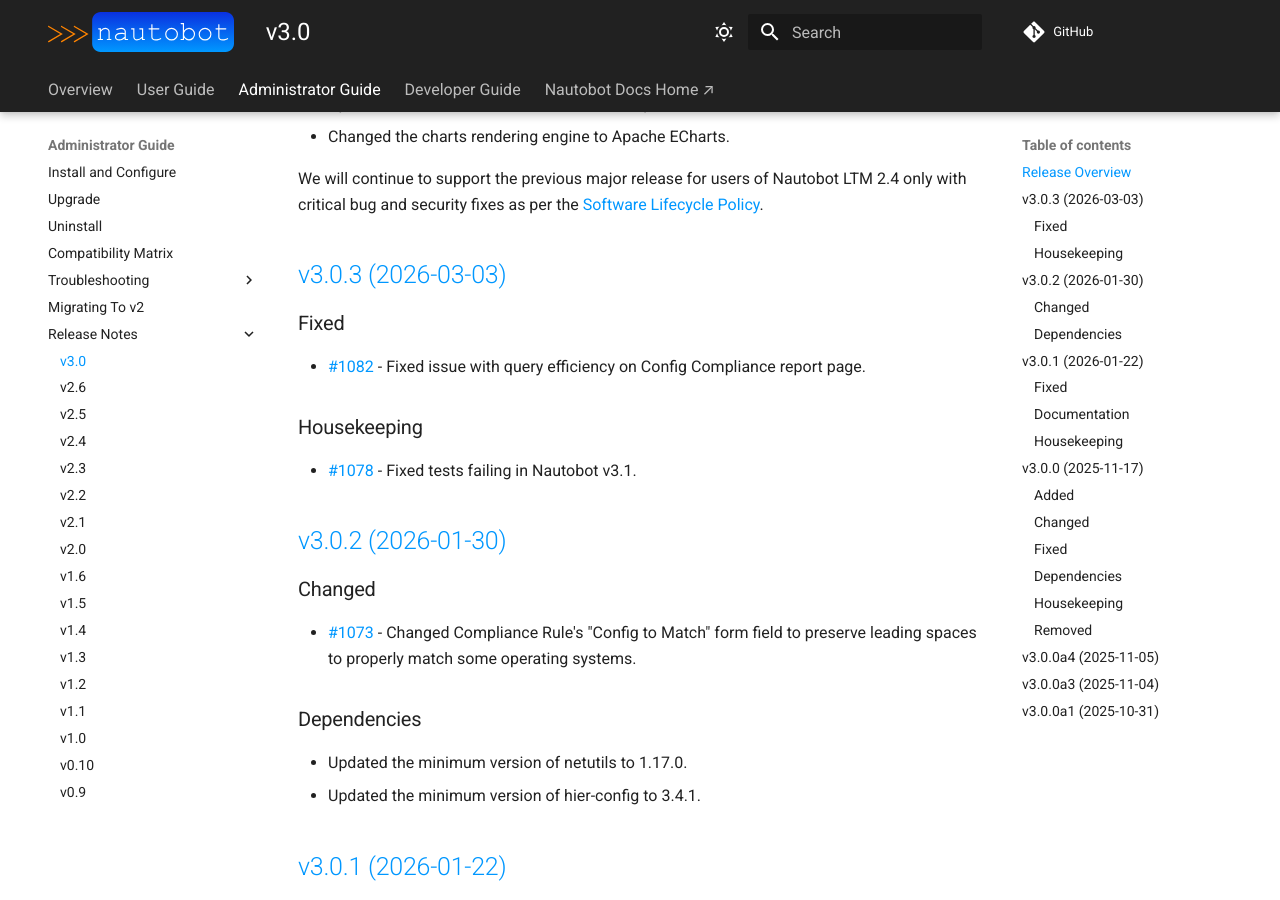
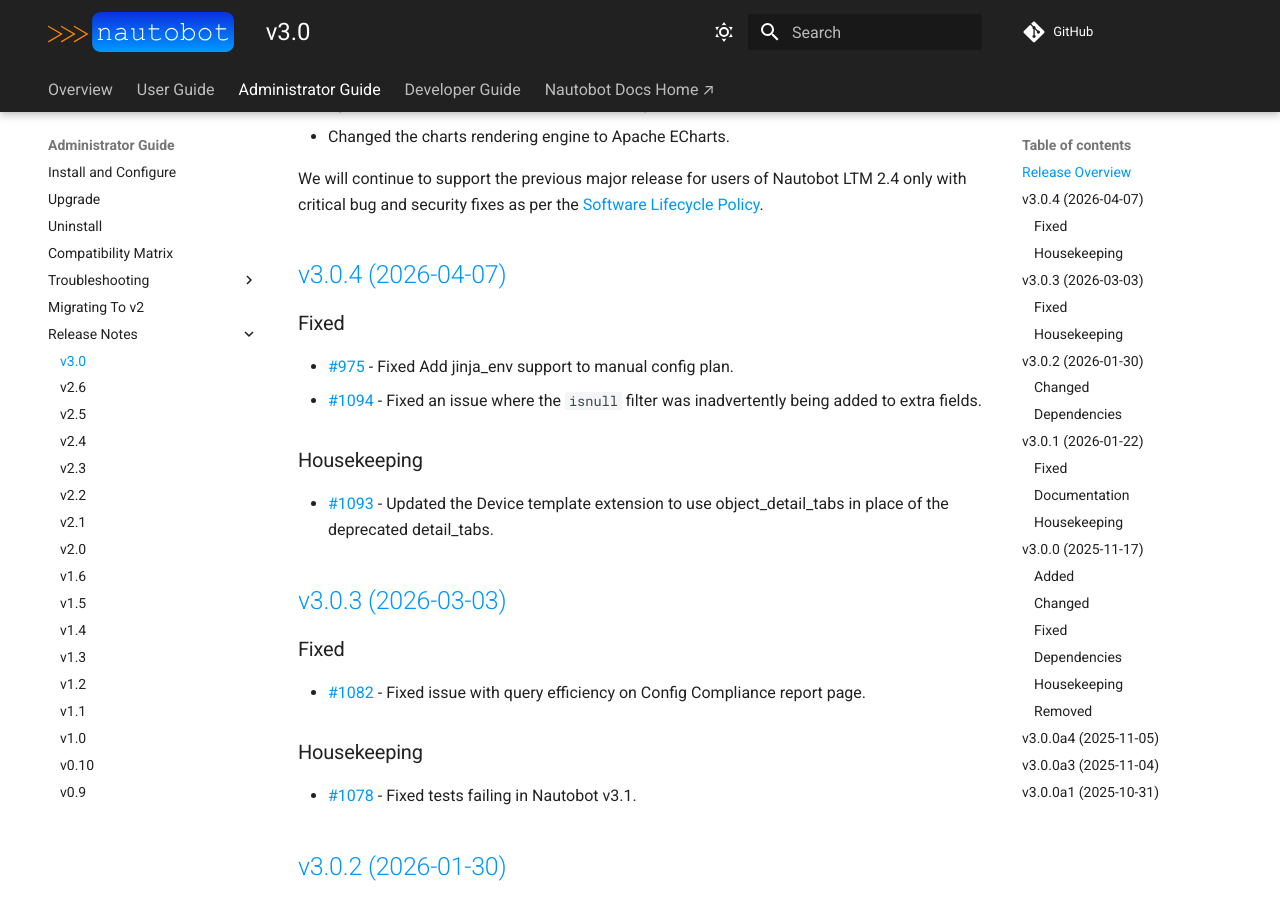
Before and after one commit to nautobot/nautobot-app-golden-config, an MkDocs documentation site: the page built from docs/admin/release_notes/version_3.0.md, in a window 1280 px wide and 900 px high, scrolled down 455 px. Built offline with MkDocs 1.6.1 and Material for MkDocs 9.7.7, drawn with Linux system fonts in a browser that asks for light colours; comment, search, counter and statistics services are not loaded.

Commit message:
Release v3.0.4

```diff
--- a/docs/admin/release_notes/version_3.0.md
+++ b/docs/admin/release_notes/version_3.0.md
@@ -12,6 +12,17 @@
 - Changed the charts rendering engine to Apache ECharts.
 
 We will continue to support the previous major release for users of Nautobot LTM 2.4 only with critical bug and security fixes as per the [Software Lifecycle Policy](https://networktocode.com/company/legal/software-lifecycle-policy/).
+
+## [v3.0.4 (2026-04-07)](https://github.com/nautobot/nautobot-app-golden-config/releases/tag/v3.0.4)
+
+### Fixed
+
+- [#975](https://github.com/nautobot/nautobot-app-golden-config/issues/975) - Fixed Add jinja_env support to manual config plan.
+- [#1094](https://github.com/nautobot/nautobot-app-golden-config/issues/1094) - Fixed an issue where the `isnull` filter was inadvertently being added to extra fields.
+
+### Housekeeping
+
+- [#1093](https://github.com/nautobot/nautobot-app-golden-config/issues/1093) - Updated the Device template extension to use object_detail_tabs in place of the deprecated detail_tabs.
 
 ## [v3.0.3 (2026-03-03)](https://github.com/nautobot/nautobot-app-golden-config/releases/tag/v3.0.3)
 
--- a/pyproject.toml
+++ b/pyproject.toml
@@ -1,6 +1,6 @@
 [tool.poetry]
 name = "nautobot-golden-config"
-version = "3.0.4a0"
+version = "3.0.4"
 description = "An app for configuration on nautobot"
 authors = ["Network to Code, LLC <opensource@networktocode.com>"]
 license = "Apache-2.0"
```
Also changed, not shown: 3 other files.
